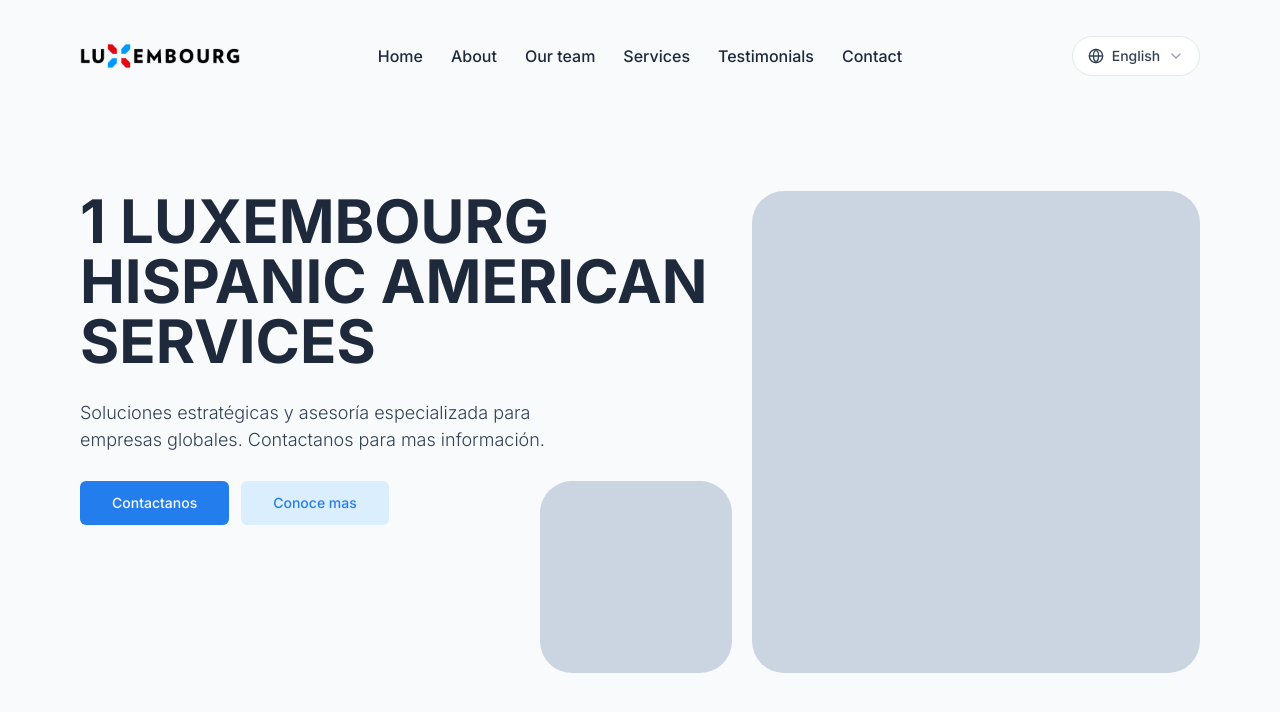
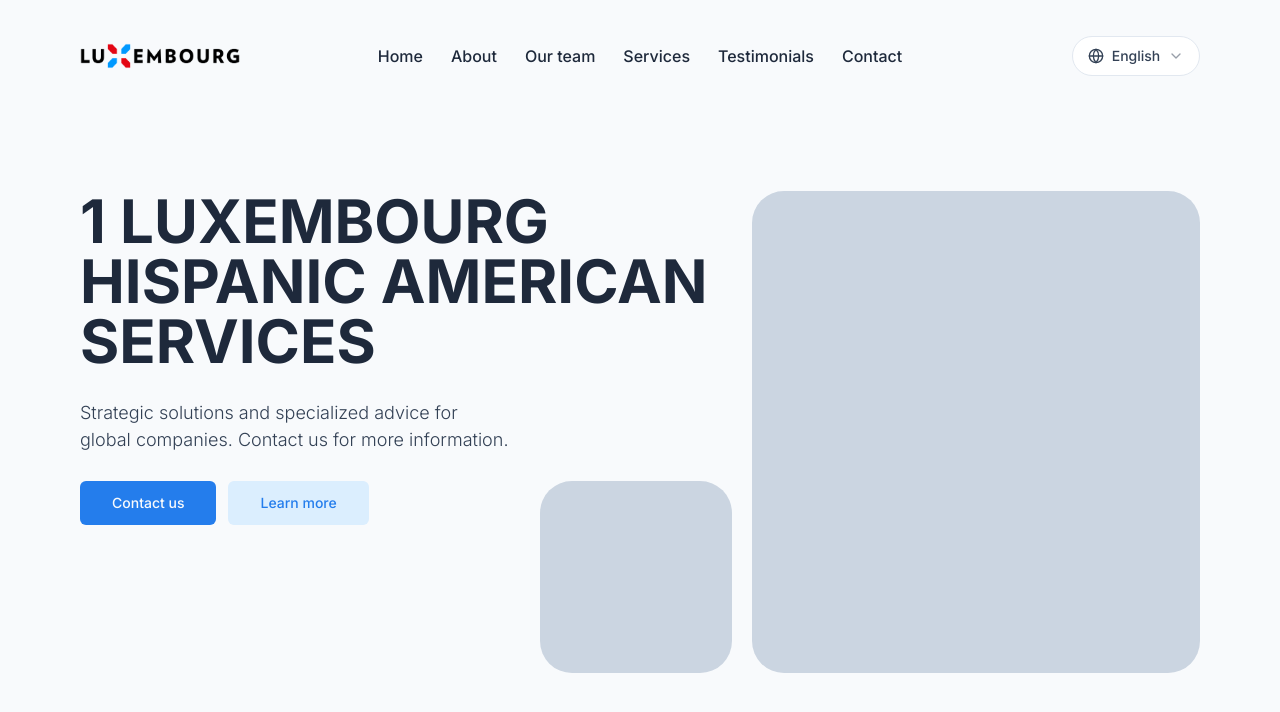
Before and after one commit to luisguareschi/lhs-frontend, a Next.js app: page / in a window 1280 px wide. Shown: the top 712 px of the page. Built offline with nearby package versions, Linux system fonts and the light colour scheme.

Commit message:
Added translations for hero section

```diff
--- a/components/sections/HeroSection/index.tsx
+++ b/components/sections/HeroSection/index.tsx
@@ -1,6 +1,10 @@
+"use client";
+
 import { Button } from "@/components/ui/button";
 import Navbar from "@/components/common/navbar/navbar";
+import { useTranslation } from "next-i18next";
 const HeroSection = () => {
+  const { t } = useTranslation();
   return (
     <div className="relative flex h-screen w-full flex-col items-center justify-center bg-slate-50">
       <div className="absolute top-0 w-full">
@@ -12,16 +16,15 @@ const HeroSection = () => {
             1 Luxembourg Hispanic American Services
           </h1>
           <h2 className="text-balance pr-10 text-lg font-light leading-normal text-slate-700 xl:text-sm md:pr-0 md:text-center">
-            Soluciones estratégicas y asesoría especializada para empresas
-            globales. Contactanos para mas información.
+            {t("hero.description")}
           </h2>
           <div className="mt-auto flex h-full justify-between gap-3">
             <div className="flex gap-3">
               <Button className="w-fit" size="lg">
-                Contactanos
+                {t("Contact us")}
               </Button>
               <Button variant="ghost" className="w-fit" size="lg">
-                Conoce mas
+                {t("Learn more")}
               </Button>
             </div>
             <div className="mt-auto aspect-square w-[15vw] rounded-[2rem] bg-slate-300 md:hidden" />
--- a/public/locales/en/translation.json
+++ b/public/locales/en/translation.json
@@ -4,5 +4,8 @@
   "Our team": "Our team",
   "Services": "Services",
   "Testimonials": "Testimonials",
-  "Contact": "Contact"
+  "Contact": "Contact",
+  "hero.description": "Strategic solutions and specialized advice for global companies. Contact us for more information.",
+  "Contact us": "Contact us",
+  "Learn more": "Learn more"
 }
--- a/public/locales/es/translation.json
+++ b/public/locales/es/translation.json
@@ -4,5 +4,8 @@
   "Our team": "Nuestro equipo",
   "Services": "Servicios",
   "Testimonials": "Testimonios",
-  "Contact": "Contacto"
+  "Contact": "Contacto",
+  "hero.description": "Soluciones estratégicas y asesoría especializada para empresas globales. Contáctanos para más información.",
+  "Contact us": "Contáctanos",
+  "Learn more": "Conoce más"
 }
```
